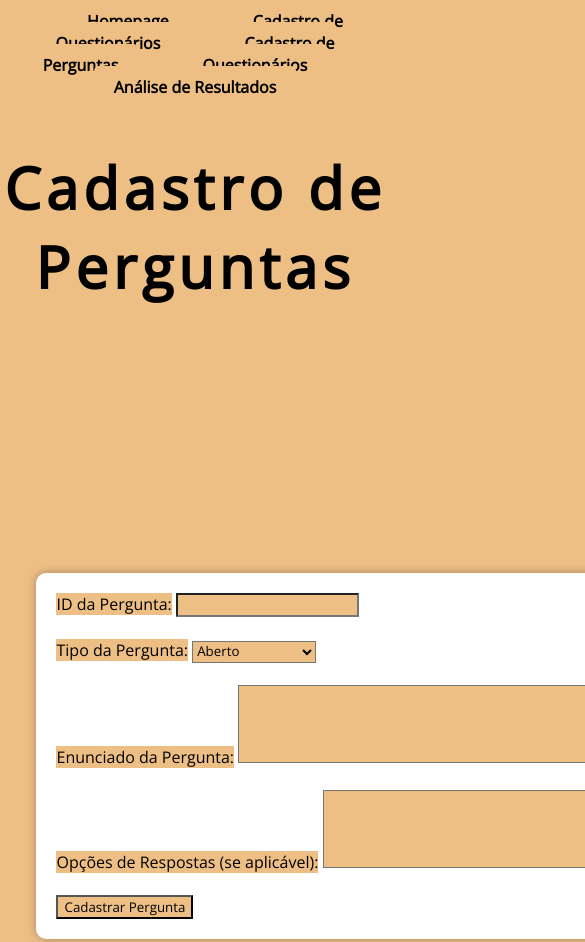
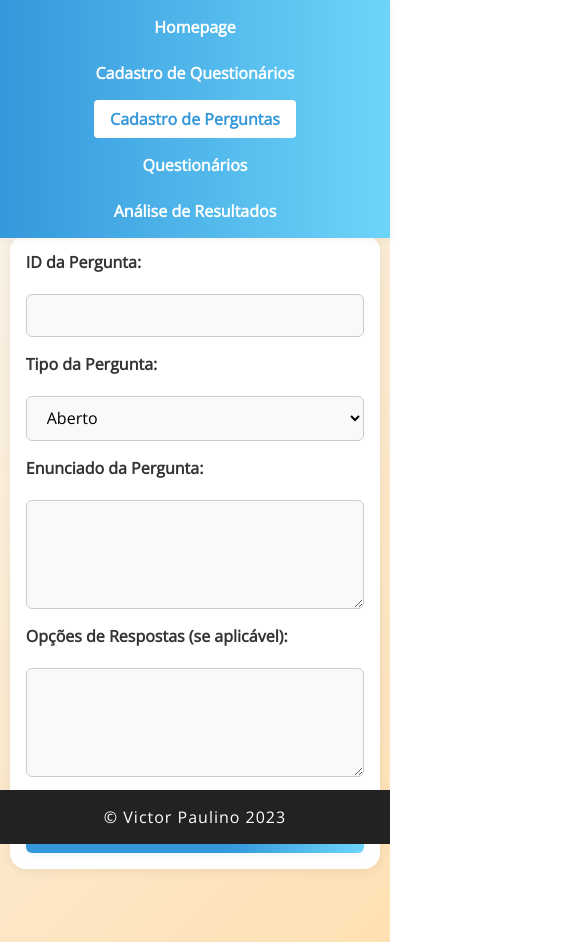
Before and after one commit to victorfpaulino/atividade-topicos1, a plain HTML site: page cadastro_perguntas.html in a window 390 px wide. Shown: the top 942 px of the page, 585 px wide, since content can reach past the window. Drawn offline with nearby package versions, Linux system fonts and the light colour scheme.

Commit message:
Add files via upload

```diff
--- a/cadastro_perguntas.html
+++ b/cadastro_perguntas.html
@@ -3,49 +3,29 @@
 <head>
     <meta charset="UTF-8">
     <meta name="viewport" content="width=device-width, initial-scale=1.0">
-    <title>Cadastro Perguntas</title>
+    <title>Cadastro de Perguntas</title>
     <link rel="stylesheet" href="estilos/style.css">
     <link rel="preconnect" href="https://fonts.googleapis.com">
     <link rel="preconnect" href="https://fonts.gstatic.com" crossorigin>
     <link href="https://fonts.googleapis.com/css2?family=Open+Sans&display=swap" rel="stylesheet">
-    <link rel="stylesheet" href="estilos/style.css">
-    <style>
-        form {
-            background-color: #ffffff;
-            padding: 20px;
-            border-radius: 10px;
-            box-shadow: 0 0 10px rgba(0, 0, 0, 0.3);
-        }
-        .formulario-container {
-            height: 800px;
-            width: 800px;
-            margin: 0 auto; /* Define as margens laterais como 'auto' para centralizar horizontalmente */
-            margin-top: 50px;
-            display: flex; /* Use display: flex; para centralizar verticalmente */
-            justify-content: center; /* Centralize horizontalmente dentro do elemento flex */
-            align-items: center; /* Centralize verticalmente dentro do elemento flex */
-        }
-        </style>
 </head>
 <body>
-    <div class="navbar">
     <nav>
         <ul>
             <li><a href="index.html">Homepage</a></li>
             <li><a href="cadastro_questionarios.html">Cadastro de Questionários</a></li>
-                <li><a href="cadastro_perguntas.html">Cadastro de Perguntas</a></li>
+            <li><a href="cadastro_perguntas.html" class="active">Cadastro de Perguntas</a></li>
             <li><a href="questionarios.html">Questionários</a></li>
             <li><a href="analise_resultados.html">Análise de Resultados</a></li>
         </ul>
     </nav>
+    <main>
+        <div class="header">
+            <h1>Cadastro de Perguntas</h1>
         </div>
-
-    <h1 style="margin-top: 50px; margin-bottom: 50px;">Cadastro de Perguntas</h1>
-
-    <div class="formulario-container">
-        <form action="processar_cadastro.php" method="post">
+        <form action="#" method="post">
             <label for="id_pergunta">ID da Pergunta:</label>
-            <input type="text" id="id_pergunta" name="id_pergunta" required><br><br>
+            <input type="text" id="id_pergunta" name="id_pergunta" required>
 
             <label for="tipo_pergunta">Tipo da Pergunta:</label>
             <select id="tipo_pergunta" name="tipo_pergunta" required>
@@ -53,16 +33,19 @@
                 <option value="fechado">Fechado</option>
                 <option value="multipla_escolha">Múltipla Escolha</option>
                 <option value="escala">Escala</option>
-            </select><br><br>
+            </select>
 
             <label for="enunciado">Enunciado da Pergunta:</label>
-            <textarea id="enunciado" name="enunciado" rows="4" cols="50" required></textarea><br><br>
+            <textarea id="enunciado" name="enunciado" rows="4" required></textarea>
 
             <label for="opcoes_respostas">Opções de Respostas (se aplicável):</label>
-            <textarea id="opcoes_respostas" name="opcoes_respostas" rows="4" cols="50"></textarea><br><br>
+            <textarea id="opcoes_respostas" name="opcoes_respostas" rows="4"></textarea>
 
             <input type="submit" value="Cadastrar Pergunta">
         </form>
-    </div>
+    </main>
+    <footer>
+        <p>&copy; Victor Paulino 2023</p>
+    </footer>
 </body>
 </html>
--- a/estilos/style.css
+++ b/estilos/style.css
@@ -1,85 +1,230 @@
+/* Reset básico */
 * {
+    box-sizing: border-box;
     font-family: 'Open Sans', sans-serif;
-    background-color: #edbf85;
+    margin: 0;
+    padding: 0;
 }
 
 body {
-    margin: 0;
-    padding: 0;
-    min-height: 100vh; /* Define a altura mínima do corpo como 100% da altura da janela de visualização */
-    position: relative;
-    overflow: hidden;
+    background: linear-gradient(135deg, #f8f6f1 0%, #ffe0b2 100%);
+    min-height: 100vh;
+    display: flex;
+    flex-direction: column;
 }
 
 .header {
-    margin-top: 50px;
+    margin-top: 80px;
+    text-align: center;
 }
 
 h1 {
-    text-align: center;
-    font-size: 58px;
-    color: #000000;
-    margin: 0; /*remove as margens padrão da tag*/
-    letter-spacing: 5px;
+    font-size: 2.5rem;
+    color: #333;
+    letter-spacing: 2px;
+    margin-bottom: 1rem;
 }
 
 nav {
-    margin-top: 10px;
-    margin-bottom: 10px;
-    overflow: hidden;
-    background: linear-gradient(to bottom, #3498db, #2980b9);
+    width: 100%;
+    background: linear-gradient(to right, #3498db, #6dd5fa);
+    position: fixed;
+    top: 0;
+    left: 0;
+    z-index: 1000;
+    box-shadow: 0 2px 8px rgba(0,0,0,0.05);
+}
+nav ul {
+    list-style: none;
+    display: flex;
+    justify-content: center;
+    align-items: center;
+    padding: 0.5rem 0;
+}
+nav li {
+    margin: 0 1.5rem;
+}
+nav a {
+    color: #fff;
+    text-decoration: none;
+    font-size: 1rem;
+    font-weight: 600;
+    padding: 0.5rem 1rem;
+    border-radius: 4px;
+    transition: background 0.2s, color 0.2s;
+}
+nav a:hover, nav a.active {
+    background: #fff;
+    color: #3498db;
 }
 
-nav ul { /*estilização dos itens do menu da navbar*/
-    list-style: none;
-    margin: 0;
-    padding: 0;
-    text-align: center;
-}
-
-nav li {
-    display: inline;
-    margin: 0 20px;
-
-}
-
-nav a {
-    color: rgb(0, 0, 0);
-    text-decoration: none;
-    font-size: 16px;
-    font-weight: bold;
-    padding: 10px 20px;
-    border-radius: 5px;
-  }
-
-nav a:hover {
-     background-color: #D1CA98; /* Adiciona um efeito de hover ao link */
-}
-
-#list-img-link {
-    list-style: none;
-    text-align: center;
-}
-
-ul#list-img-link li {
-    display: inline-block;
-    margin-right: 80px; /* Espaçamento entre os itens */
+main {
+    flex: 1;
+    padding-top: 70px;
+    padding-bottom: 60px;
 }
 
 footer {
-    background-color: #333;
-    color: white;
+    background: #222;
+    color: #fff;
     text-align: center;
-    padding: 10px;
-    position: absolute;
+    padding: 1rem 0;
+    position: fixed;
+    left: 0;
     bottom: 0;
     width: 100%;
-  }
+    font-size: 1rem;
+    letter-spacing: 1px;
+    z-index: 1000;
+}
 
-.conteudo {
+.conteudo, .botoes-container {
+    display: flex;
+    flex-wrap: wrap;
+    justify-content: center;
+    align-items: flex-start;
+    gap: 2rem;
+    margin: 2rem 0;
+}
+
+#list-img-link, .botoes-container ul {
+    display: flex;
+    flex-wrap: wrap;
+    justify-content: center;
+    gap: 2rem;
+    list-style: none;
+    padding: 0;
+}
+#list-img-link li, .botoes-container ul li {
+    background: #fff;
+    border-radius: 16px;
+    box-shadow: 0 2px 12px rgba(0,0,0,0.07);
+    padding: 1.5rem 1rem 1rem 1rem;
+    text-align: center;
+    transition: transform 0.2s, box-shadow 0.2s;
+    min-width: 180px;
+}
+#list-img-link li:hover, .botoes-container ul li:hover {
+    transform: translateY(-6px) scale(1.04);
+    box-shadow: 0 6px 24px rgba(52,152,219,0.15);
+}
+#list-img-link img, .botoes-container img {
+    border-radius: 12px;
+    margin-bottom: 0.5rem;
+    max-width: 100%;
+    height: 120px;
+    object-fit: contain;
+}
+
+form {
+    background: #fff;
+    padding: 2rem;
+    border-radius: 16px;
+    box-shadow: 0 2px 12px rgba(0,0,0,0.07);
+    max-width: 500px;
+    margin: 2rem auto;
     display: flex;
     flex-direction: column;
-    justify-content: center;
-    align-items: center;
-    height: 100vh;
+    gap: 1rem;
 }
+form label {
+    font-weight: 600;
+    color: #333;
+    margin-bottom: 0.3rem;
+}
+form input[type="text"],
+form input[type="date"],
+form textarea,
+form select {
+    padding: 0.6rem 1rem;
+    border: 1px solid #ccc;
+    border-radius: 6px;
+    font-size: 1rem;
+    background: #f9f9f9;
+    transition: border 0.2s;
+}
+form input:focus, form textarea:focus, form select:focus {
+    border: 1.5px solid #3498db;
+    outline: none;
+}
+form input[type="submit"], .botao-voltar, .questionario a {
+    background: linear-gradient(90deg, #3498db 60%, #6dd5fa 100%);
+    color: #fff;
+    border: none;
+    border-radius: 6px;
+    padding: 0.7rem 1.5rem;
+    font-size: 1rem;
+    font-weight: 700;
+    cursor: pointer;
+    margin-top: 1rem;
+    transition: background 0.2s, transform 0.2s;
+    text-decoration: none;
+    display: inline-block;
+    box-shadow: 0 2px 8px rgba(52,152,219,0.08);
+}
+form input[type="submit"]:hover, .botao-voltar:hover, .questionario a:hover {
+    background: #217dbb;
+    color: #fff;
+    transform: translateY(-2px) scale(1.03);
+}
+
+.questionario {
+    background: #fff;
+    border-radius: 16px;
+    box-shadow: 0 2px 12px rgba(0,0,0,0.07);
+    padding: 1.5rem 1rem 1rem 1rem;
+    margin: 1rem;
+    min-width: 220px;
+    max-width: 320px;
+    flex: 1 1 220px;
+    text-align: center;
+    transition: transform 0.2s, box-shadow 0.2s;
+}
+.questionario:hover {
+    transform: translateY(-6px) scale(1.04);
+    box-shadow: 0 6px 24px rgba(52,152,219,0.15);
+}
+.questionario h2 {
+    color: #3498db;
+    margin-bottom: 0.5rem;
+}
+.questionario p {
+    color: #555;
+    margin-bottom: 1rem;
+}
+
+@media (max-width: 900px) {
+    .conteudo, .botoes-container, #list-img-link, .botoes-container ul {
+        flex-direction: column;
+        align-items: center;
+        gap: 1.2rem;
+    }
+    nav ul {
+        flex-direction: column;
+        gap: 0.5rem;
+    }
+    nav li {
+        margin: 0.5rem 0;
+    }
+    main {
+        padding-top: 90px;
+    }
+}
+
+@media (max-width: 600px) {
+    .header h1 {
+        font-size: 1.5rem;
+    }
+    form {
+        padding: 1rem;
+        max-width: 95vw;
+    }
+    .questionario {
+        min-width: 90vw;
+        max-width: 95vw;
+    }
+    #list-img-link li, .botoes-container ul li {
+        min-width: 90vw;
+        max-width: 95vw;
+    }
+}
```
Also changed, not shown: analise_resultados.html (+12 -16 lines), cadastro_questionarios.html (+15 -40 lines), index.html (+9 -11 lines), questionarios.html (+11 -29 lines). Lines whose indentation alone changed are shown as unchanged.
